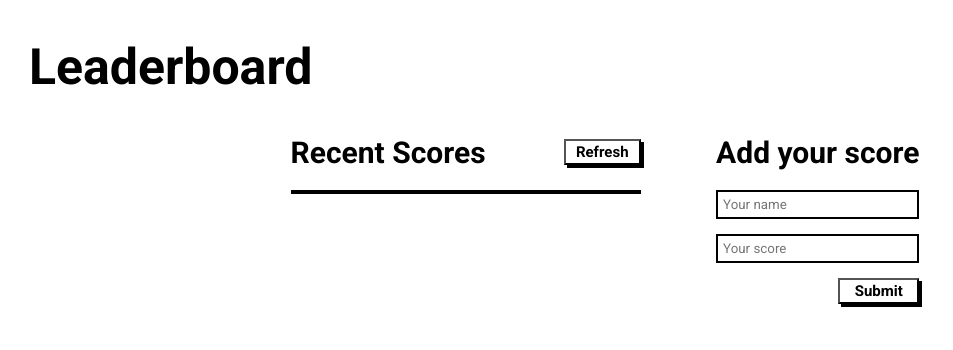
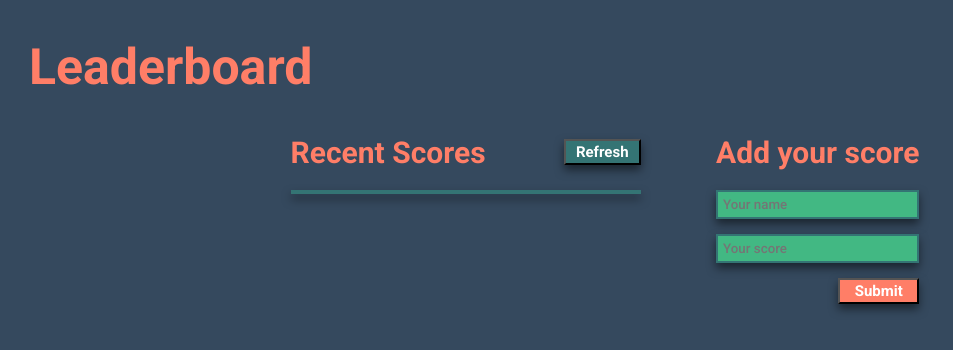
Before and after one commit to Felipe-Perez-Ferraro/Laderboard, a website built with webpack: page src/index.html in a window 1280 px wide. Shown: the whole page, without its empty margins (35-988 px from the left). Built offline with nearby package versions, Linux system fonts and the light colour scheme; no server answers.

Commit message:
Adding styles to the project

```diff
--- a/src/style.css
+++ b/src/style.css
@@ -7,7 +7,19 @@
   box-sizing: border-box;
 }
 
+:root {
+  --primary-color: #42b883;
+  --secondary-color: #347474;
+  --third-color: #35495e;
+  --fourth-color: #ff7e67;
+}
+
+body {
+  background-color: var(--third-color);
+}
+
 .leaderboard__title {
+  color: var(--fourth-color);
   font-size: 50px;
   padding: 3% 5%;
 }
@@ -31,36 +43,47 @@
 }
 
 .scores__title {
+  color: var(--fourth-color);
   font-size: 30px;
 }
 
 .scores__refresh {
   cursor: pointer;
-  background: transparent;
   padding: 2px 10px;
+  color: #fff;
+  background: var(--secondary-color);
   font-size: 15px;
   font-weight: 600;
-  box-shadow: 3px 3px rgb(0, 0, 0);
+  box-shadow: 0 5px 10px 0 rgba(0, 0, 0, 0.5);
+  transition: all 0.3s ease;
+}
+
+.scores__refresh:hover {
+  transform: translateY(-1px);
+  box-shadow: 0 10px 20px 2px rgba(0, 0, 0, 0.25);
 }
 
 .scores__list__container {
   list-style: none;
   width: 100%;
-  border: 2px solid #000;
+  border: 2px solid var(--secondary-color);
+  box-shadow: 0 5px 10px 0 rgba(0, 0, 0, 0.5);
   margin-top: 20px;
   display: flex;
   flex-direction: column;
-  gap: 4px;
 }
 
 .scores__list {
+  color: #1e2a36;
+  background: var(--primary-color);
   font-size: 18px;
   font-weight: 500;
-  padding: 2px;
+  padding: 4px 2px;
 }
 
 .scores__list:nth-child(even) {
-  background-color: #cbcbcb;
+  background-color: var(--secondary-color);
+  color: #fff;
 }
 
 .add__score__form {
@@ -73,7 +96,11 @@
 .leaderboard__add__input {
   padding: 5px;
   outline: none;
-  border: 2px solid #000;
+  border: 2px solid var(--secondary-color);
+  background: var(--primary-color);
+  color: #fff;
+  box-shadow: 0 5px 10px 0 rgba(0, 0, 0, 0.5);
+  font-weight: 500;
 }
 
 .add__btn__container {
@@ -83,10 +110,11 @@
 
 .leaderboard__add__submit {
   cursor: pointer;
-  background: transparent;
   padding: 2px 10px;
   font-size: 15px;
   font-weight: 600;
-  box-shadow: 3px 3px rgb(0, 0, 0);
+  box-shadow: 0 5px 10px 0 rgba(0, 0, 0, 0.5);
   width: 40%;
+  background: var(--fourth-color);
+  color: #fff;
 }
```
